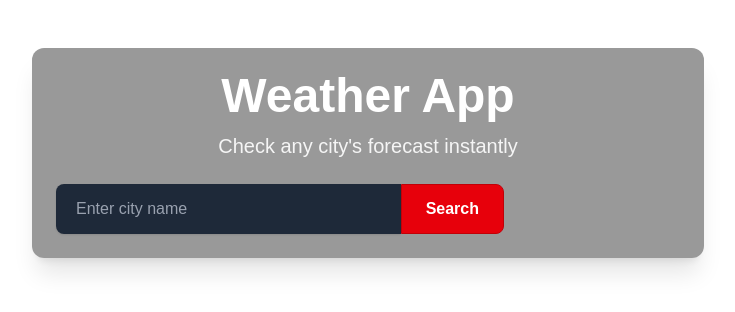
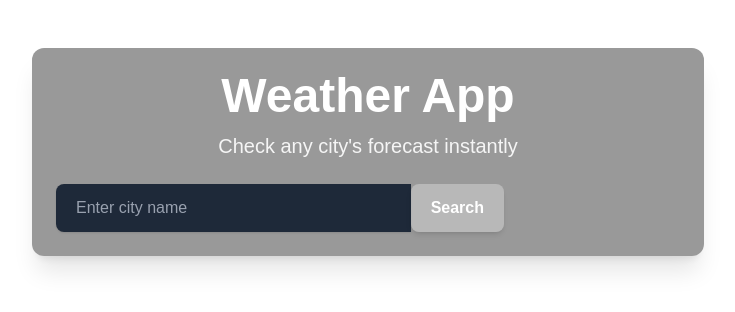
Before and after one commit to KhushmanK08/OpenWeather, a Next.js app in the folder openweather/: page / in a window 1280 px wide. Shown: the top 312 px of the page, without its empty margins (272-1007 px from the left). Built offline with nearby package versions, Linux system fonts and the light colour scheme.

Commit message:
fixed the search button

```diff
--- a/openweather/src/components/SearchBar.js
+++ b/openweather/src/components/SearchBar.js
@@ -60,16 +60,16 @@ export default function SearchBar({ onSearch, theme }) {
         onFocus={() => query.length > 1 && setShowSuggestions(true)}
         placeholder="Enter city name"
         className={`flex-grow px-5 py-3 rounded-l-lg shadow focus:outline-none focus:ring-2 ${theme === 'dark'
-            ? 'bg-gray-800 text-white placeholder-gray-400 ring-white/30'
-            : 'bg-white text-gray-800 placeholder-gray-500 ring-gray-300'
+          ? 'bg-gray-800 text-white placeholder-gray-400 ring-white/30'
+          : 'bg-white text-gray-800 placeholder-gray-500 ring-gray-300'
           }`}
         autoComplete="off"
       />
       <button
         type="submit"
-        className={`px-6 py-3 rounded-r-lg font-semibold transition-colors duration-300 ${theme === 'dark'
-            ? 'bg-red-600 hover:bg-red-700 text-white border border-red-700'
-            : 'bg-red-400 hover:bg-red-500 text-white border border-red-500'
+        className={`px-5 py-2 font-semibold rounded-lg transition-all duration-300 shadow-md ${theme === 'dark'
+            ? 'bg-white/30 text-white hover:bg-white/40'
+            : 'bg-blue-500 text-white hover:bg-blue-600'
           }`}
       >
         Search
```
